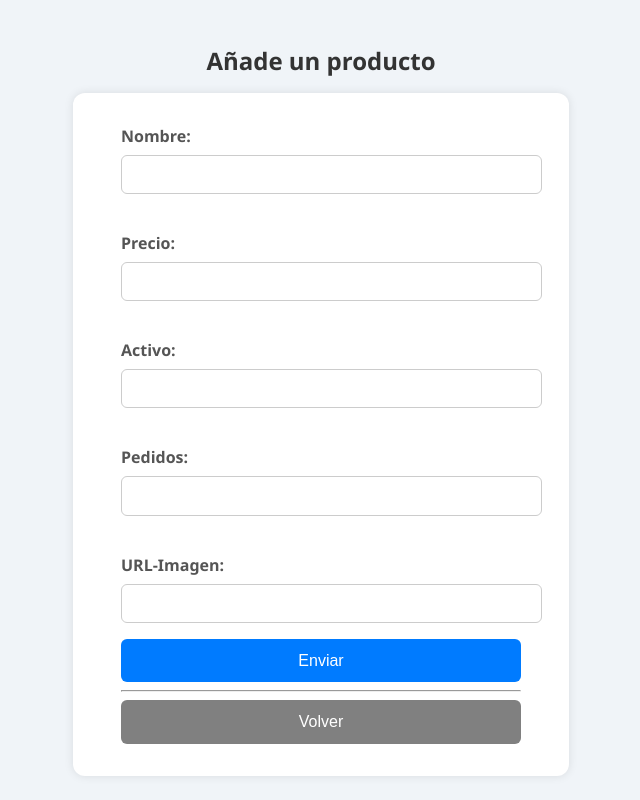
After one commit to Moha-Kadi/Tienda_Gestion, a Flask app: template templates/form_users.html in a window 1280 px wide. The commit adds this page. Shown: the whole page, without its empty margins (319-959 px from the left). Run offline with Flask 3, Linux system fonts and the light colour scheme; the template is opened without the code that fills it, so the values that code supplies are empty.

Commit message:
Cambios realizados

```diff
--- a/app.py
+++ b/app.py
@@ -3,7 +3,6 @@ import datetime
 from flask import Flask, render_template, request, redirect, url_for
 
 app = Flask(__name__)
-
 
 #   DATOS
 #   INFORMACIÓN GENERAL
--- a/requirements.txt
+++ b/requirements.txt
@@ -1,2 +1,3 @@
 Flask==3.1.0
 Jinja2==3.1.6
+pymongo[srv]==3.12
--- /dev/null
+++ b/templates/form_users.html
@@ -0,0 +1,110 @@
+<!DOCTYPE html>
+<html lang="es">
+<head>
+    <meta charset="UTF-8">
+    <meta name="viewport" content="width=device-width, initial-scale=1.0">
+    <title>Formulario</title>
+
+    <style>
+        body {
+            font-family: 'Segoe UI', Tahoma, Geneva, Verdana, sans-serif;
+            background: #f0f4f8;
+            display: flex;
+            flex-direction: column;
+            align-items: center;
+            justify-content: center;
+            height: 100vh;
+            margin: 0;
+        }
+
+        h2 {
+            color: #333;
+            margin-bottom: 1rem;
+        }
+
+        .form {
+            background: white;
+            padding: 2rem 3rem;
+            border-radius: 12px;
+            box-shadow: 0 0 10px rgba(0,0,0,0.1);
+            max-width: 400px;
+            width: 100%;
+        }
+
+        .label {
+            display: block;
+            margin-bottom: 0.5rem;
+            color: #555;
+            font-weight: bold;
+        }
+
+        .input {
+            width: 100%;
+            padding: 0.6rem;
+            margin-bottom: 1rem;
+            border: 1px solid #ccc;
+            border-radius: 6px;
+            font-size: 1rem;
+        }
+
+        .input:focus {
+            border-color: #007BFF;
+            outline: none;
+            box-shadow: 0 0 5px rgba(0, 123, 255, 0.2);
+        }
+
+        .boton {
+            width: 100%;
+            padding: 0.8rem;
+            background-color: #007BFF;
+            border: none;
+            border-radius: 6px;
+            color: white;
+            font-size: 1rem;
+            cursor: pointer;
+            transition: background-color 0.3s ease;
+        }
+
+        .boton:hover {
+            background-color: #0056b3;
+        }
+
+        a {
+            text-decoration: none;
+            color: white;
+        }
+
+        #volver {
+            background-color: gray;
+        }
+
+
+    </style>
+
+</head>
+<body>
+
+    <h2>Añade un producto</h2>
+
+    <form class="form" method="POST">
+        <label for="nombre" class="label">Nombre: </label>
+        <input id="nombre" type="text" name="nombre" class="input" required>
+        <br><br>
+        <label for="precio" class="label">Precio: </label>
+        <input id="precio" type="number" name="precio" class="input" step="0.01" min="0" required>
+        <br><br>
+        <label for="activo" class="label">Activo: </label>
+        <input id="activo" type="text" name="activo" class="input" required>
+        <br><br>
+        <label for="pedidos" class="label">Pedidos: </label>
+        <input id="pedidos" type="number" name="pedidos" class="input" required>
+        <br><br>
+        <label for="imagen" class="label">URL-Imagen: </label>
+        <input id="imagen" type="text" name="imagen" class="input" required>
+        <button type="submit" class="boton">Enviar</button>
+        <br><hr>
+        <button type="button" class="boton" id="volver"> <a href="./dashboard">Volver</a></button>
+    </form>
+
+</body>
+</html>
--- a/templates/formulario.html
+++ b/templates/formulario.html
@@ -90,8 +90,8 @@
         <label for="nombre" class="label">Nombre: </label>
         <input id="nombre" type="text" name="nombre" class="input" required>
         <br><br>
-        <label for="precio" class="label">Precio: </label>
-        <input id="precio" type="number" name="precio" class="input" step="0.01" min="0" required>
+        <label for="email" class="label">Email: </label>
+        <input id="email" type="email" name="email" class="input" required>
         <br><br>
         <label for="stock" class="label">Stock: </label>
         <input id="stock" type="number" name="stock" class="input" min="0" required>
```
